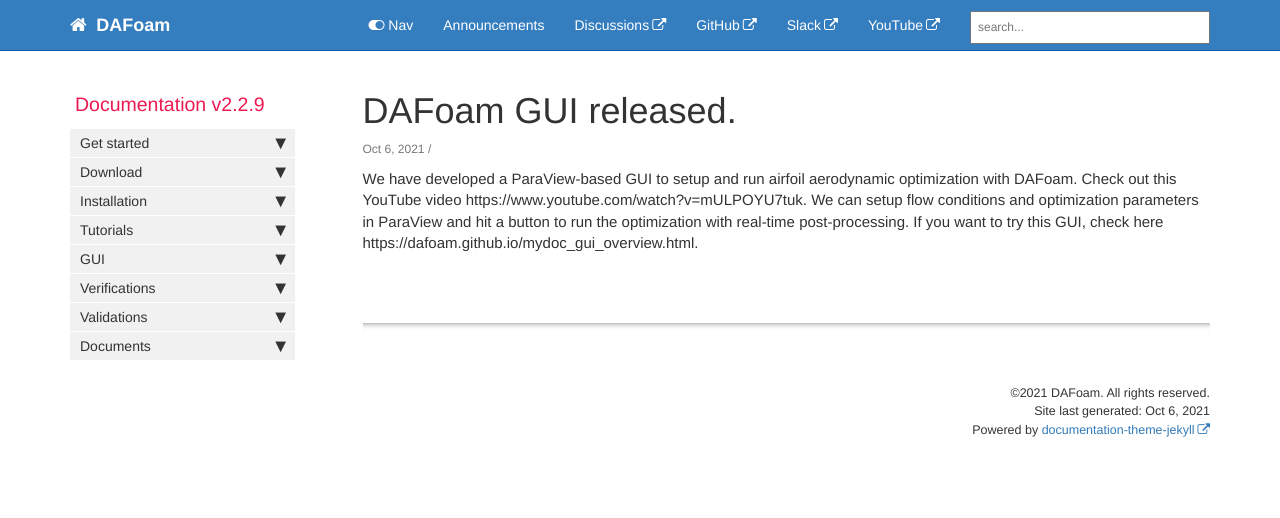
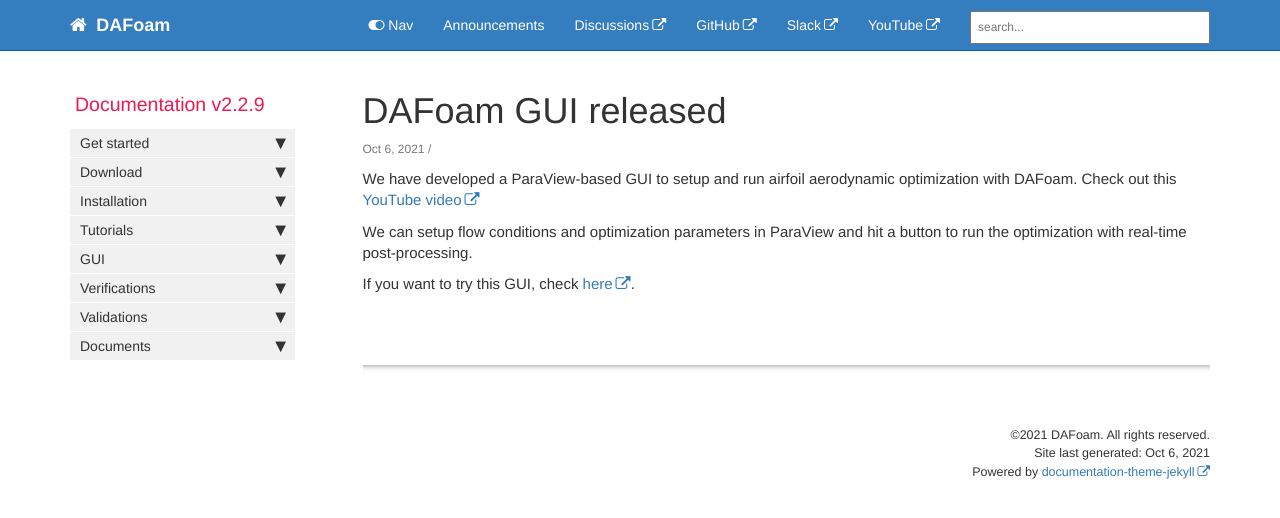
Before and after one commit to DAFoam/DAFoam.github.io, a Jekyll site: the page built from _posts/2021-10-06-dafoam-gui.md, in a window 1280 px wide. Shown: the top 518 px of the page. Built offline with Jekyll 4.4.1, drawn with Linux system fonts in a browser that asks for light colours; comment, search, counter and statistics services are not loaded.

Commit message:
content update

```diff
--- a/_posts/2021-10-06-dafoam-gui.md
+++ b/_posts/2021-10-06-dafoam-gui.md
@@ -1,9 +1,13 @@
 ---
-title:  "DAFoam GUI released."
+title:  "DAFoam GUI released"
 categories: jekyll update
 permalink: dafoam_gui.html
 ---
 
-We have developed a ParaView-based GUI to setup and run airfoil aerodynamic optimization with DAFoam. Check out this YouTube video https://www.youtube.com/watch?v=mULPOYU7tuk. We can setup flow conditions and optimization parameters in ParaView and hit a button to run the optimization with real-time post-processing. If you want to try this GUI, check here https://dafoam.github.io/mydoc_gui_overview.html.
+We have developed a ParaView-based GUI to setup and run airfoil aerodynamic optimization with DAFoam. Check out this [YouTube video](https://www.youtube.com/watch?v=mULPOYU7tuk)
+
+We can setup flow conditions and optimization parameters in ParaView and hit a button to run the optimization with real-time post-processing.
+
+If you want to try this GUI, check [here](https://dafoam.github.io/mydoc_gui_overview.html).
 
 {% include links.html %}
```
